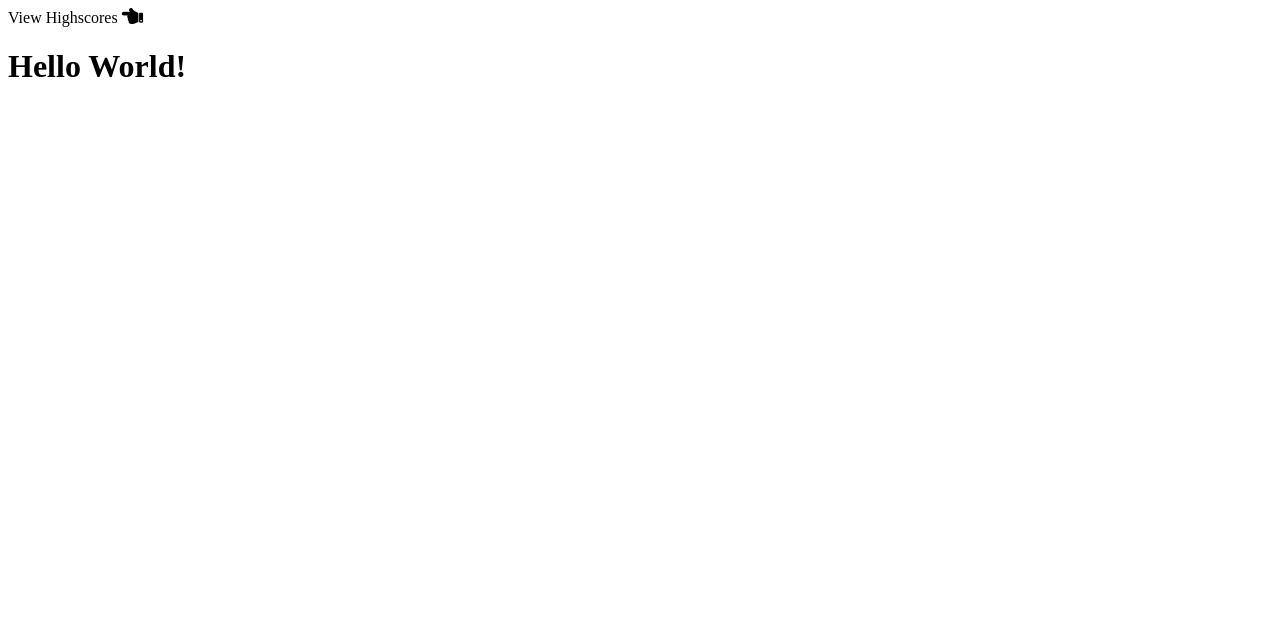
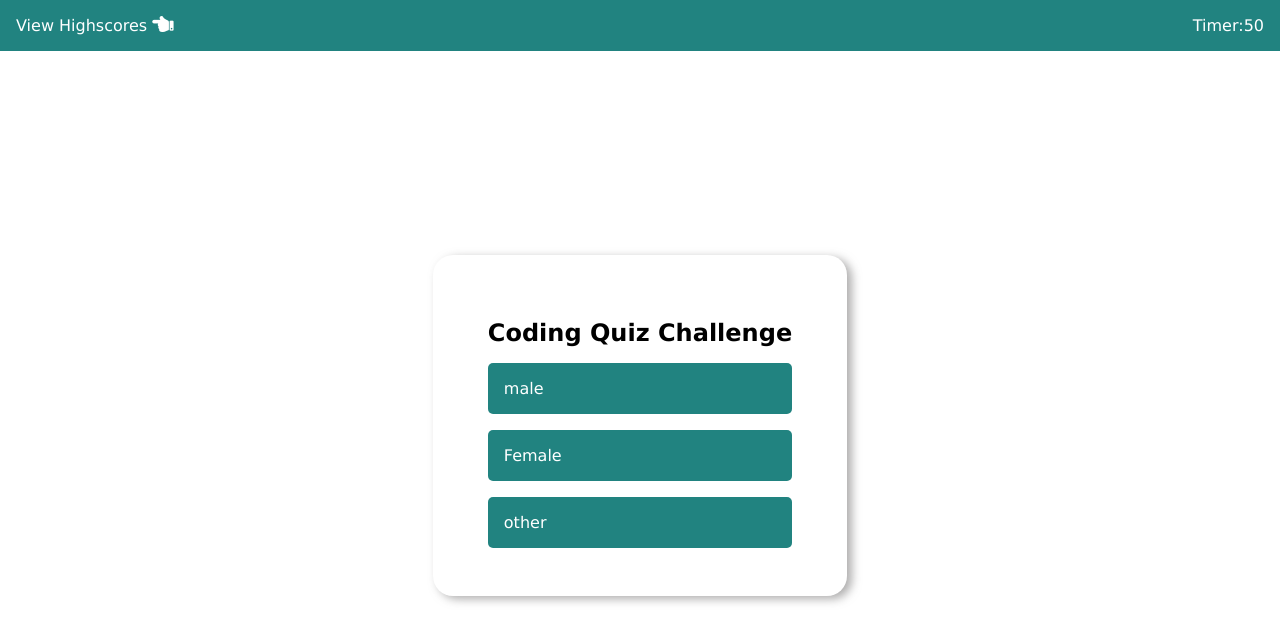
Before and after one commit to utkarshsrivastava1/quiz-app, a plain HTML site: page index.html in a window 1280 px wide. Drawn offline with Linux system fonts and the light colour scheme; files that its build step writes are made by us from their sources.

Commit message:
added something

```diff
--- /dev/null
+++ b/assets/css/style.css
@@ -0,0 +1,69 @@
+* {
+  /* margin: 0;
+  padding: 0; */
+}
+body {
+  background-color: #ffff;
+  font-family: Verdana;
+  font-weight: normal;
+  overflow-x: hidden;
+  margin: 0;
+  padding: 0;
+}
+.bg-b {
+  background-color: #218380;
+}
+.p-1 {
+  padding: 1rem;
+}
+.t-white {
+  color: #fff;
+}
+
+.wrapper {
+  width: 100%;
+  height: 100vh;
+  display: flex;
+  flex-direction: column;
+}
+.wrapper header {
+  flex: 0 0 auto;
+  display: flex;
+  justify-content: space-between;
+}
+.wrapper main {
+  flex: 1 1 auto;
+  display: flex;
+  align-items: center;
+  justify-content: center;
+}
+
+.card-content {
+  margin: 0 1rem;
+  padding: 1.5rem 1rem;
+  width: fit-content;
+  box-shadow: 3px 5px 10px 0px rgb(118 116 116 / 59%);
+  -webkit-box-shadow: 5px 3px 10px 0px rgb(118 116 116 / 59%);
+  border-radius: 20px;
+}
+.card-content .btn {
+  border: 0;
+  padding: 0.7rem;
+}
+.card-content h1 {
+  font-size: 24px;
+}
+.card-content .options {
+  border-radius: 5px;
+  margin-top: 1rem;
+}
+
+.options input[type="radio"] {
+  display: none;
+}
+@media (min-width: 750px) {
+  .card-content {
+    padding: 3rem 3.4rem;
+    margin: 0;
+  }
+}
--- a/index.html
+++ b/index.html
@@ -1,25 +1,63 @@
 <!DOCTYPE html>
 <html lang="en">
-
   <head>
-    <meta charset="UTF-8">
-    <meta http-equiv="X-UA-Compatible" content="IE=edge">
-    <meta name="viewport" content="width=device-width, initial-scale=1.0">
-    <link rel="stylesheet" href="./assets/css/style.css">
-    <link rel="stylesheet" href="https://cdnjs.cloudflare.com/ajax/libs/font-awesome/5.15.3/css/all.min.css">
+    <meta charset="UTF-8" />
+    <meta http-equiv="X-UA-Compatible" content="IE=edge" />
+    <meta name="viewport" content="width=device-width, initial-scale=1.0" />
+    <link rel="stylesheet" href="./assets/css/style.css" />
+    <link
+      rel="stylesheet"
+      href="https://cdnjs.cloudflare.com/ajax/libs/font-awesome/5.15.3/css/all.min.css"
+    />
     <title>Codedamn - Quiz Project</title>
   </head>
 
   <body>
-    <header>
-        <a id=leaderboard>View Highscores <i class="fas fa-hand-point-left fa-lg"></i>
-        </i></a>
-
+    <div class="wrapper">
+      <header class="bg-b p-1 t-white">
+        <a id="leaderboard"
+          >View Highscores <i class="fas fa-hand-point-left fa-lg"></i>
+        </a>
+        <span>Timer:<span>50</span></span>
       </header>
       <main>
-        <h1>Hello World!</h1>
+        <!-- <div class="main-card">
+          <div class="card-content">
+            <h1>Coding Quiz Challenge</h1>
+            <p>
+              Try to answer to following code-related questionswithin the time
+              limit.
+            </p>
+            <p>
+              Keep in mind that incorrect answers will penalize your score/time
+              by ten seconds
+            </p>
+            <button class="btn bg-b t-white">Start Quiz</button>
+          </div>
+        </div> -->
+        <div class="main-card">
+          <div class="card-content">
+            <h1>Coding Quiz Challenge</h1>
+            <div>
+              <div class="options p-1 bg-b t-white">
+                <input type="radio" name="gender" value="male" id="male" />
+
+                <label for="male">male</label>
+              </div>
+              <div class="options p-1 bg-b t-white">
+                <input type="radio" name="gender" value="female" id="female" />
+                <label for="female">Female</label>
+              </div>
+              <div class="options p-1 bg-b t-white">
+                <input type="radio" name="gender" value="other" id="other" />
+                <label for="other">other</label>
+              </div>
+            </div>
+          </div>
+        </div>
       </main>
+    </div>
+
     <script src="assets/data.js"></script>
   </body>
-
 </html>
```
Also changed, not shown: assets/style.css (deleted). Lines whose indentation alone changed are shown as unchanged.
